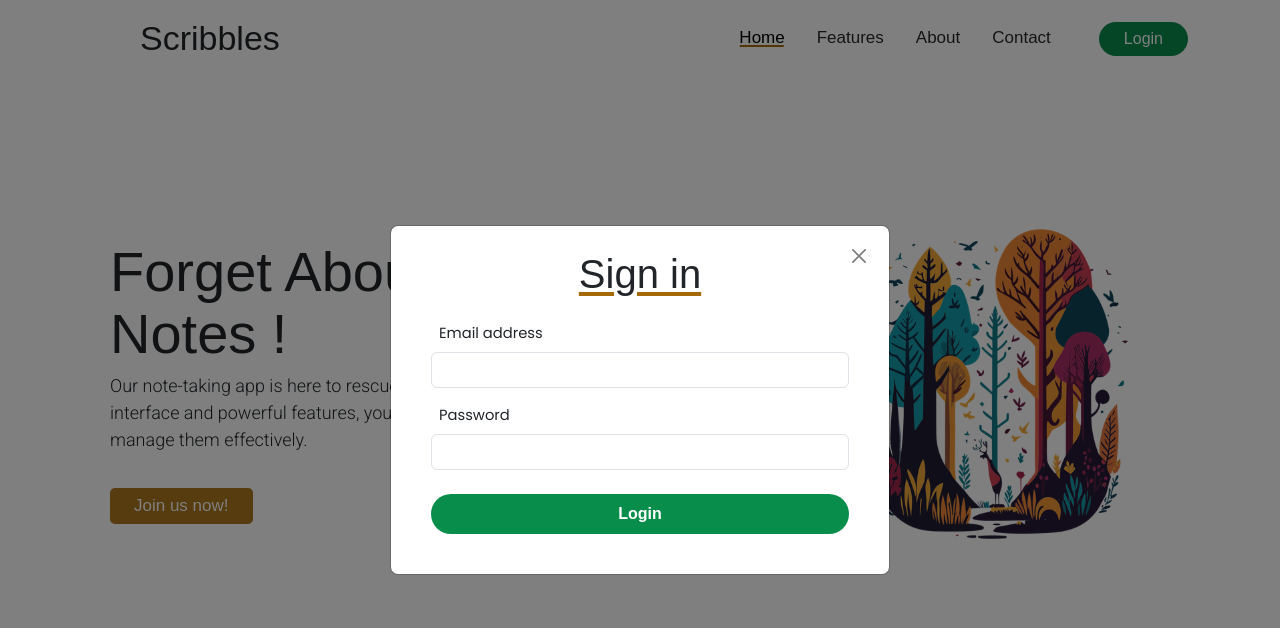
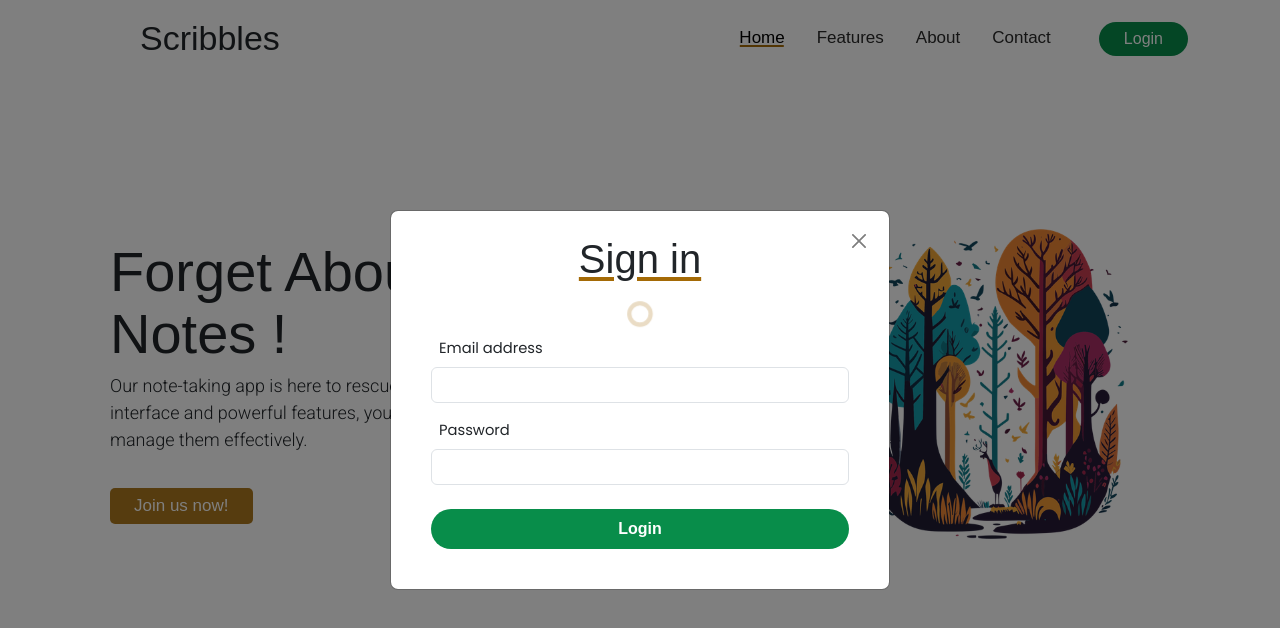
Before and after one commit to BasitKhan03/Scribbles, a React (Create React App) app: page /dashboard in a window 1280 px wide. Both pictures are taken after a click on the button "Login". Shown: the top 628 px of the page. Built offline with nearby package versions, Linux system fonts and the light colour scheme; some icons are missing; a web font is replaced by a local one.

Commit message:
Updated code

```diff
--- a/src/components/Navbar/Navbar.css
+++ b/src/components/Navbar/Navbar.css
@@ -101,17 +101,17 @@ a.active {
 }
 
 .login-form-label {
-  font-family: "Poppins", sans-serif;
+  font-family: "Poppins", sans-serif !important;
   font-weight: 400;
   font-style: normal;
-  font-size: 0.92rem;
+  font-size: 0.92rem !important;
 }
 
 .login-form-input {
-  font-family: "Roboto", sans-serif;
+  font-family: "Roboto", sans-serif !important;
   font-weight: 300;
   font-style: normal;
-  font-size: 0.9rem;
+  font-size: 0.9rem !important;
 }
 
 .login-btn {
--- a/src/components/Navbar/Navbar.js
+++ b/src/components/Navbar/Navbar.js
@@ -69,7 +69,7 @@ const Navbar = (props) => {
           <div className="modal-content">
             <div className="modal-body">
               <div
-                className="mb-2"
+                className="mb-1 mb-sm-2"
                 style={{
                   width: "100%",
                   display: "flex",
@@ -120,10 +120,10 @@ const Navbar = (props) => {
                 </div>
               )}
 
-              <div className="d-flex justify-content-center mb-2">
+              <div className="d-flex justify-content-center mb-3 mb-sm-2">
                 <PuffLoader
                   color={"rgb(164, 106, 6)"}
-                  loading={loading}
+                  loading={!loading}
                   size={30}
                   aria-label="Loading Spinner"
                   data-testid="loader"
```
